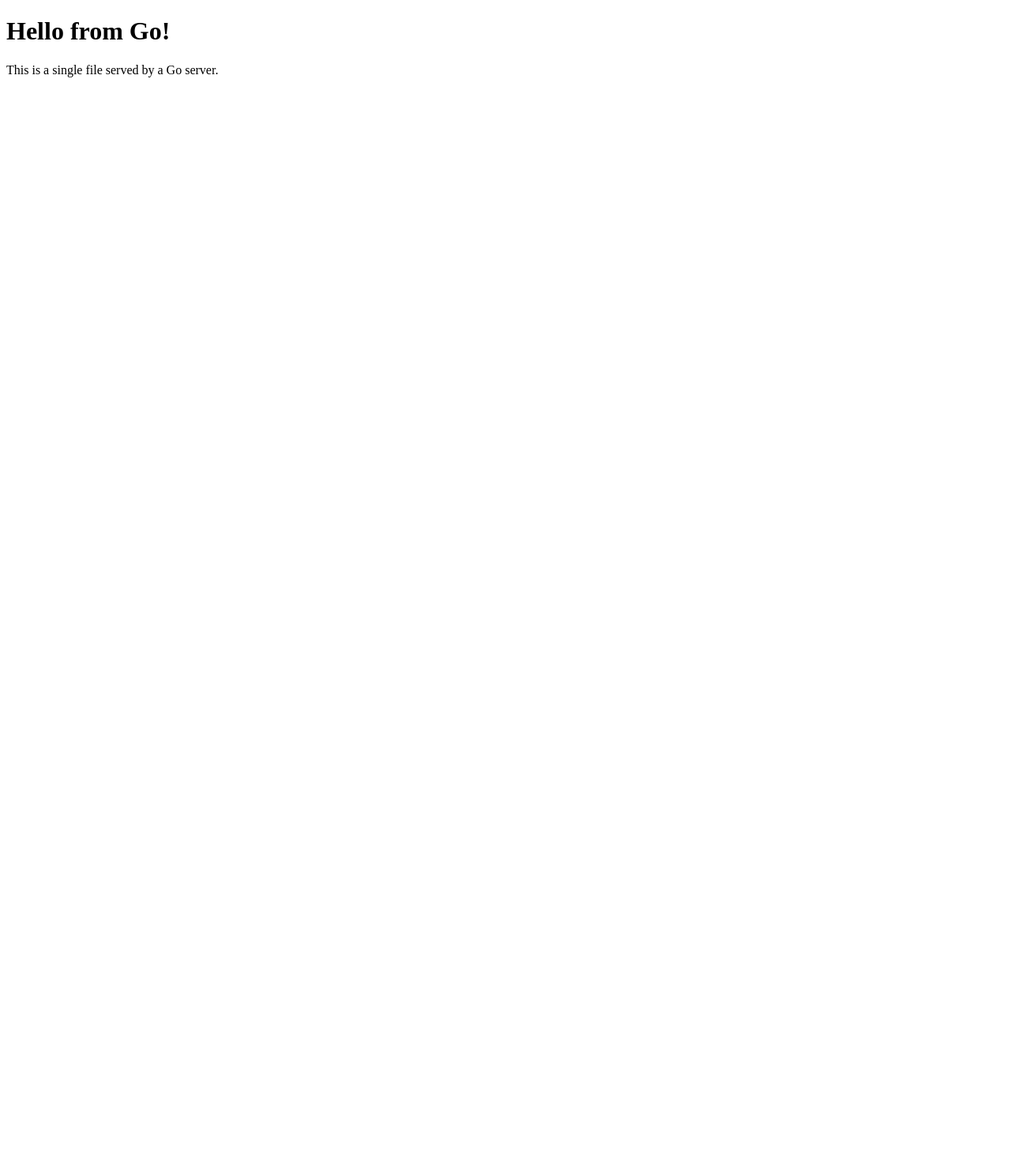
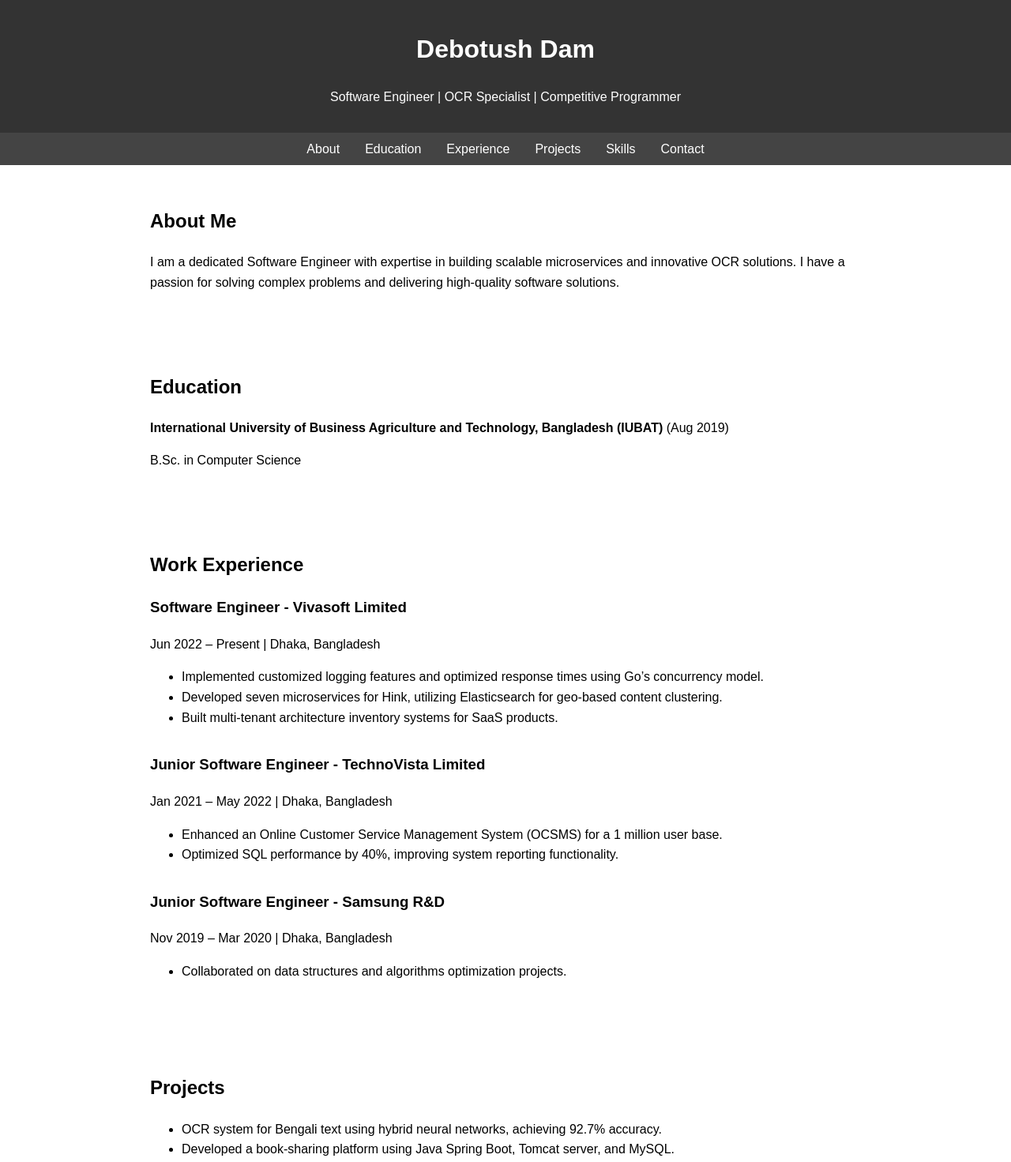
Before and after one commit to debotush/debotush.github.io, a plain HTML site: page index.html in a window 1280 px wide. Shown: the top 1471 px of the page at 79% size. Before the commit the page ends 800 px from the top, so only its background shows below. Drawn offline with Linux system fonts and the light colour scheme.

Commit message:
chore: Added the personal Information

```diff
--- a/index.html
+++ b/index.html
@@ -3,10 +3,138 @@
 <head>
     <meta charset="UTF-8">
     <meta name="viewport" content="width=device-width, initial-scale=1.0">
-    <title>Go Server</title>
+    <title>Debotush Dam - Portfolio</title>
+    <style>
+        body {
+            font-family: Arial, sans-serif;
+            margin: 0;
+            padding: 0;
+            line-height: 1.6;
+        }
+        header {
+            background: #333;
+            color: #fff;
+            padding: 1rem 0;
+            text-align: center;
+        }
+        nav {
+            display: flex;
+            justify-content: center;
+            background: #444;
+            padding: 0.5rem;
+        }
+        nav a {
+            color: #fff;
+            text-decoration: none;
+            margin: 0 1rem;
+        }
+        section {
+            padding: 2rem;
+            max-width: 900px;
+            margin: auto;
+        }
+        .skills, .experience, .education, .projects, .achievements {
+            margin-bottom: 2rem;
+        }
+        footer {
+            text-align: center;
+            padding: 1rem 0;
+            background: #333;
+            color: #fff;
+        }
+    </style>
 </head>
 <body>
-<h1>Hello from Go!</h1>
-<p>This is a single file served by a Go server.</p>
+
+<header>
+    <h1>Debotush Dam</h1>
+    <p>Software Engineer | OCR Specialist | Competitive Programmer</p>
+</header>
+
+<nav>
+    <a href="#about">About</a>
+    <a href="#education">Education</a>
+    <a href="#experience">Experience</a>
+    <a href="#projects">Projects</a>
+    <a href="#skills">Skills</a>
+    <a href="#contact">Contact</a>
+</nav>
+
+<section id="about">
+    <h2>About Me</h2>
+    <p>I am a dedicated Software Engineer with expertise in building scalable microservices and innovative OCR solutions. I have a passion for solving complex problems and delivering high-quality software solutions.</p>
+</section>
+
+<section id="education">
+    <h2>Education</h2>
+    <p><strong>International University of Business Agriculture and Technology, Bangladesh (IUBAT)</strong> (Aug 2019)</p>
+    <p>B.Sc. in Computer Science</p>
+</section>
+
+<section id="experience">
+    <h2>Work Experience</h2>
+    <div class="experience">
+        <h3>Software Engineer - Vivasoft Limited</h3>
+        <p>Jun 2022 – Present | Dhaka, Bangladesh</p>
+        <ul>
+            <li>Implemented customized logging features and optimized response times using Go’s concurrency model.</li>
+            <li>Developed seven microservices for Hink, utilizing Elasticsearch for geo-based content clustering.</li>
+            <li>Built multi-tenant architecture inventory systems for SaaS products.</li>
+        </ul>
+    </div>
+    <div class="experience">
+        <h3>Junior Software Engineer - TechnoVista Limited</h3>
+        <p>Jan 2021 – May 2022 | Dhaka, Bangladesh</p>
+        <ul>
+            <li>Enhanced an Online Customer Service Management System (OCSMS) for a 1 million user base.</li>
+            <li>Optimized SQL performance by 40%, improving system reporting functionality.</li>
+        </ul>
+    </div>
+    <div class="experience">
+        <h3>Junior Software Engineer - Samsung R&D</h3>
+        <p>Nov 2019 – Mar 2020 | Dhaka, Bangladesh</p>
+        <ul>
+            <li>Collaborated on data structures and algorithms optimization projects.</li>
+        </ul>
+    </div>
+</section>
+
+<section id="projects">
+    <h2>Projects</h2>
+    <ul>
+        <li>OCR system for Bengali text using hybrid neural networks, achieving 92.7% accuracy.</li>
+        <li>Developed a book-sharing platform using Java Spring Boot, Tomcat server, and MySQL.</li>
+    </ul>
+</section>
+
+<section id="skills">
+    <h2>Skills</h2>
+    <ul>
+        <li><strong>Programming Languages:</strong> Go, Java, JavaScript, C++</li>
+        <li><strong>Technologies:</strong> Gin, Echo, Spring, Redis, RabbitMQ, Docker, Kubernetes</li>
+        <li><strong>Tools:</strong> Git, IntelliJ, Goland, BIRT, MySQL</li>
+    </ul>
+</section>
+
+<section id="achievements">
+    <h2>Awards & Achievements</h2>
+    <ul>
+        <li>9th position in IUBAT_Odyssey at UITS 2019.</li>
+        <li>Champion in IUBAT Intra-University Programming Contest (Spring 2017).</li>
+        <li>Honorable Mention in ACM ICPC Dhaka Regional (2016, 2018, 2019).</li>
+    </ul>
+</section>
+
+<section id="contact">
+    <h2>Contact</h2>
+    <p>Email: <a href="mailto:damdebotush@gmail.com">damdebotush@gmail.com</a></p>
+    <p>Phone: +8801685433995</p>
+    <p>LinkedIn: <a href="https://www.linkedin.com/in/dam-debotush/" target="_blank">www.linkedin.com/in/dam-debotush/</a></p>
+</section>
+
+<footer>
+    <p>&copy; 2024 Debotush Dam. All Rights Reserved.</p>
+</footer>
+
 </body>
 </html>
```
